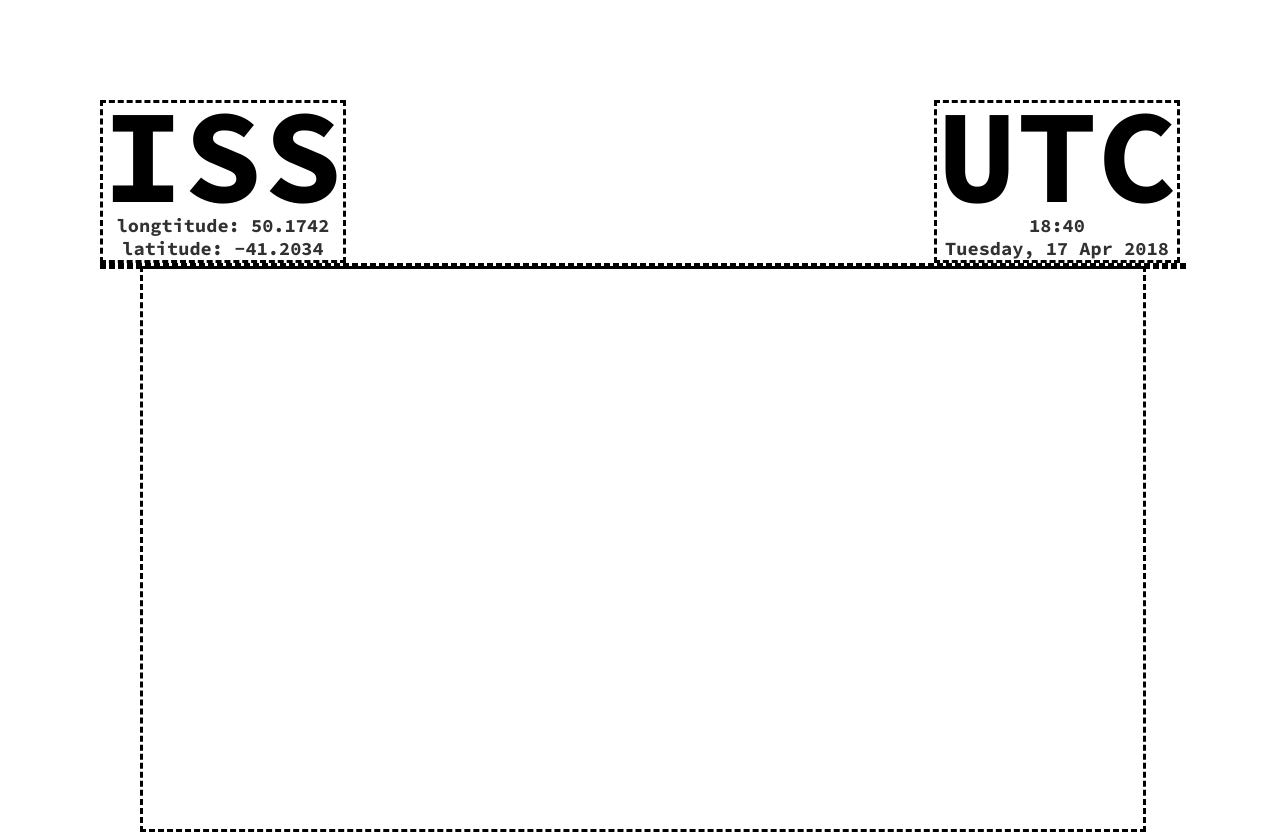
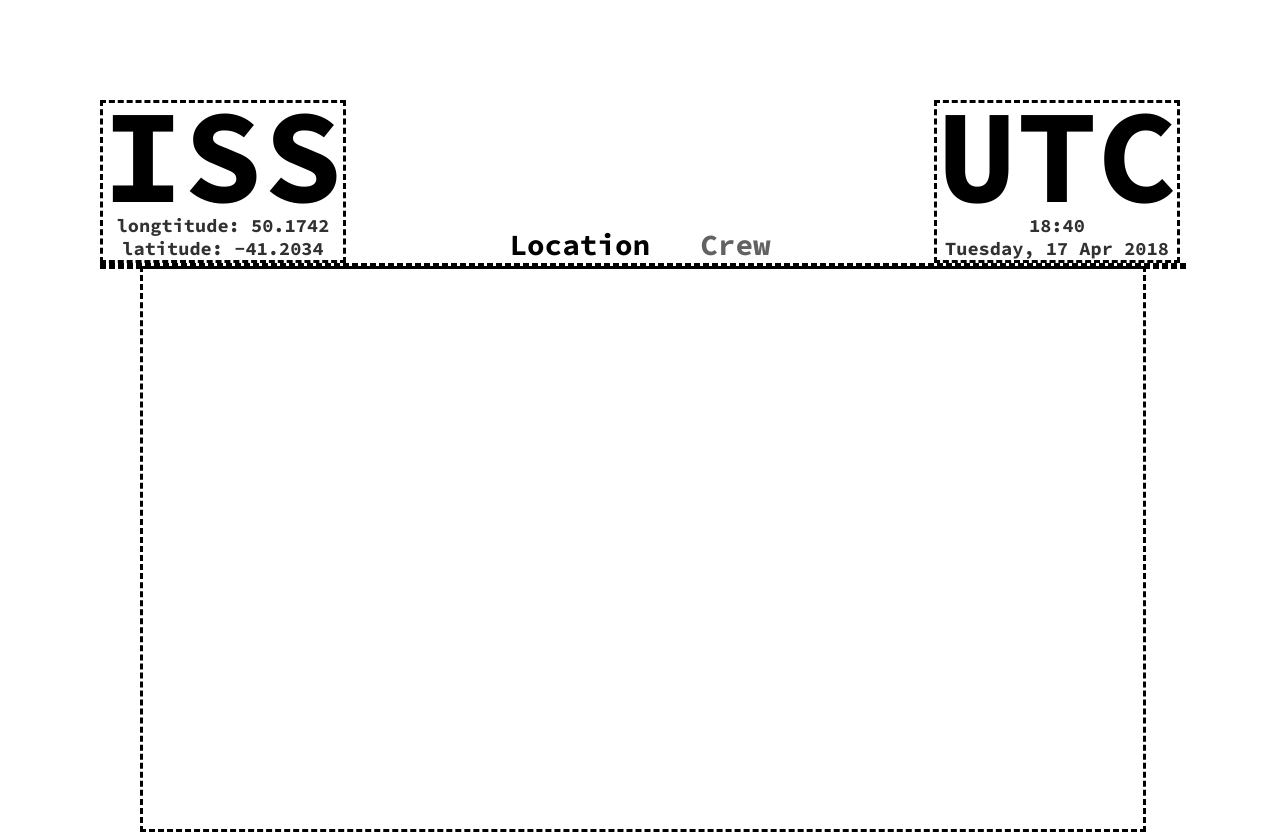
Before and after one commit to codeandjoy/spacestation, a React (Create React App) app: page /location in a window 1280 px wide. Built offline with nearby package versions, Linux system fonts and the light colour scheme.

Commit message:
Created Nav

```diff
--- a/src/App.js
+++ b/src/App.js
@@ -5,6 +5,7 @@
 import DataContainer from "./DataContainer/DataContainer";
 import HeaderContainer from "./HeaderContainer/HeaderContainer";
 import LocationPage from "./LocationPage/LocationPage";
+import Nav from "./Nav/Nav";
 import PageContainer from "./PageContainer/PageContainer";
 
 function App() {
@@ -17,6 +18,9 @@
           dataTitle='ISS'
           data={['longtitude: 50.1742', 'latitude: -41.2034']}
         />
+
+        <Nav/>
+
         <DataContainer
           dataTitle='UTC'
           data={['18:40', 'Tuesday, 17 Apr 2018']}
--- /dev/null
+++ b/src/Nav/Nav.js
@@ -0,0 +1,14 @@
+import { NavLink } from 'react-router-dom';
+import './css/Nav.css';
+import NavBtn from './NavBtn';
+
+const Nav = () => {
+    return (
+        <nav>
+            <NavBtn linkTo='/location'>Location</NavBtn>
+            <NavBtn linkTo='/crew'>Crew</NavBtn>
+        </nav>
+    )
+}
+
+export default Nav
--- /dev/null
+++ b/src/Nav/NavBtn.js
@@ -0,0 +1,25 @@
+import { NavLink } from "react-router-dom";
+import PropTypes from 'prop-types';
+
+
+
+const NavBtn = ({ children, linkTo }) => {
+    return (
+        <NavLink
+            to={ linkTo }
+            className={({ isActive }) => {
+                return (isActive ? 'current': undefined)
+            }}
+        >
+            { children }
+        </NavLink>
+    )
+}
+
+
+
+NavBtn.propTypes = {
+    linkTo: PropTypes.string.isRequired
+}
+
+export default NavBtn;
--- /dev/null
+++ b/src/Nav/css/Nav.css
@@ -0,0 +1,33 @@
+nav {
+  align-self: flex-end;
+}
+nav a {
+  position: relative;
+  text-decoration: none;
+  font-size: 22pt;
+  font-weight: bold;
+  color: #626262;
+}
+nav a::before {
+  content: "";
+  position: absolute;
+  width: 100%;
+  height: 4px;
+  border-radius: 4px;
+  background-color: #18272F;
+  bottom: 0;
+  left: 0;
+  transform-origin: right;
+  transform: scaleX(0);
+  transition: transform 0.3s ease-in-out;
+}
+nav a:hover::before {
+  transform-origin: left;
+  transform: scaleX(1);
+}
+nav a.current {
+  color: #000;
+}
+nav a:not(:last-child) {
+  margin-right: 50px;
+}/*# sourceMappingURL=Nav.css.map */
--- /dev/null
+++ b/src/Nav/css/Nav.scss
@@ -0,0 +1,38 @@
+nav{
+    align-self: flex-end;
+
+    a{
+        position: relative;
+
+        text-decoration: none;
+
+        font-size: 22pt;
+        font-weight: bold;
+        color: #626262;
+    }
+    a::before {
+        content: '';
+        position: absolute;
+        width: 100%;
+        height: 4px;
+        border-radius: 4px;
+        background-color: #18272F;
+        bottom: 0;
+        left: 0;
+        transform-origin: right;
+        transform: scaleX(0);
+        transition: transform .3s ease-in-out;
+    }
+    a:hover::before {
+        transform-origin: left;
+        transform: scaleX(1);
+    }
+
+    a.current{
+        color: #000;
+    }
+
+    a:not(:last-child){
+        margin-right: 50px;
+    }
+}
```
Also changed, not shown: 1 other file (tests, documents, lock files or other folders).
